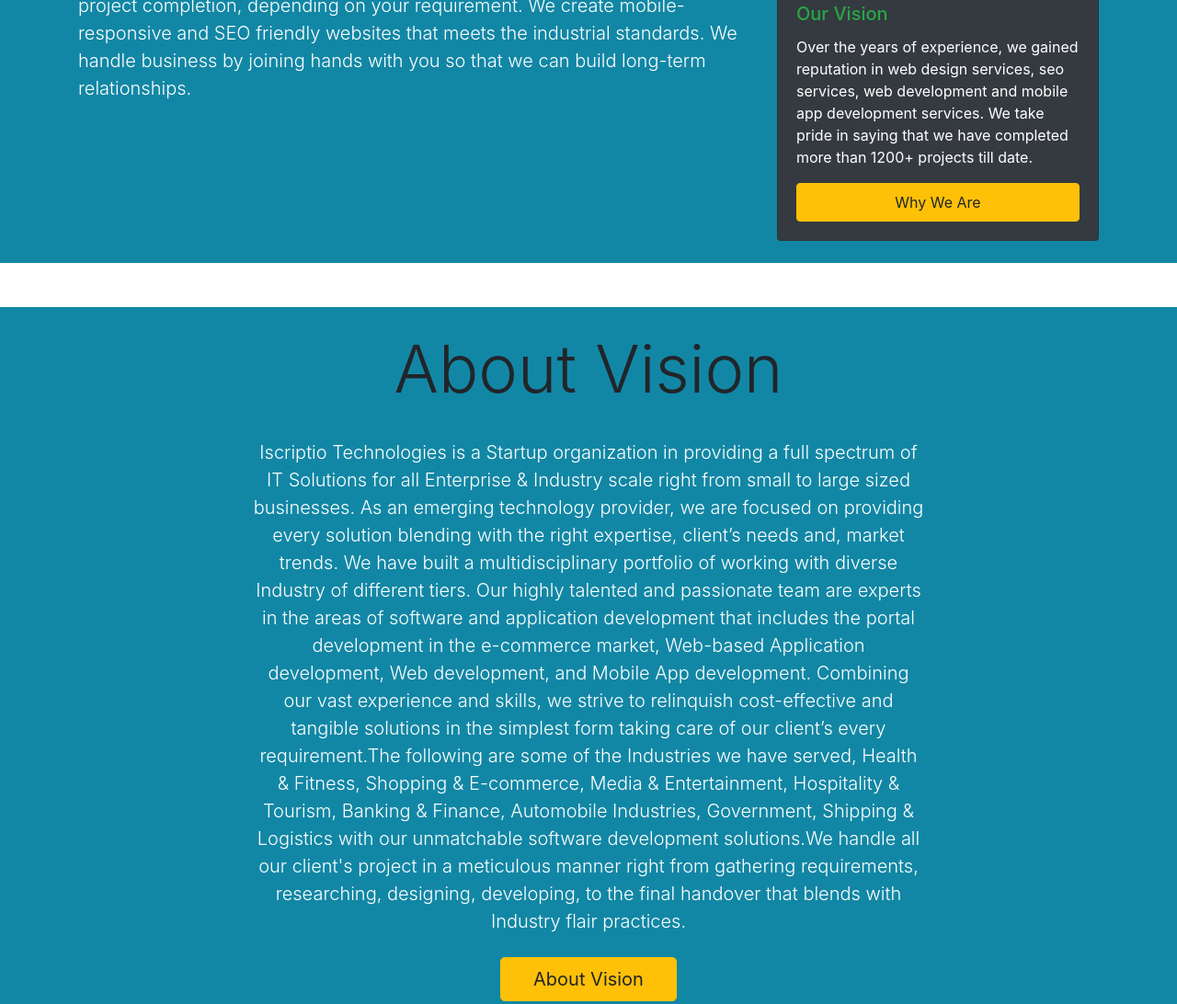
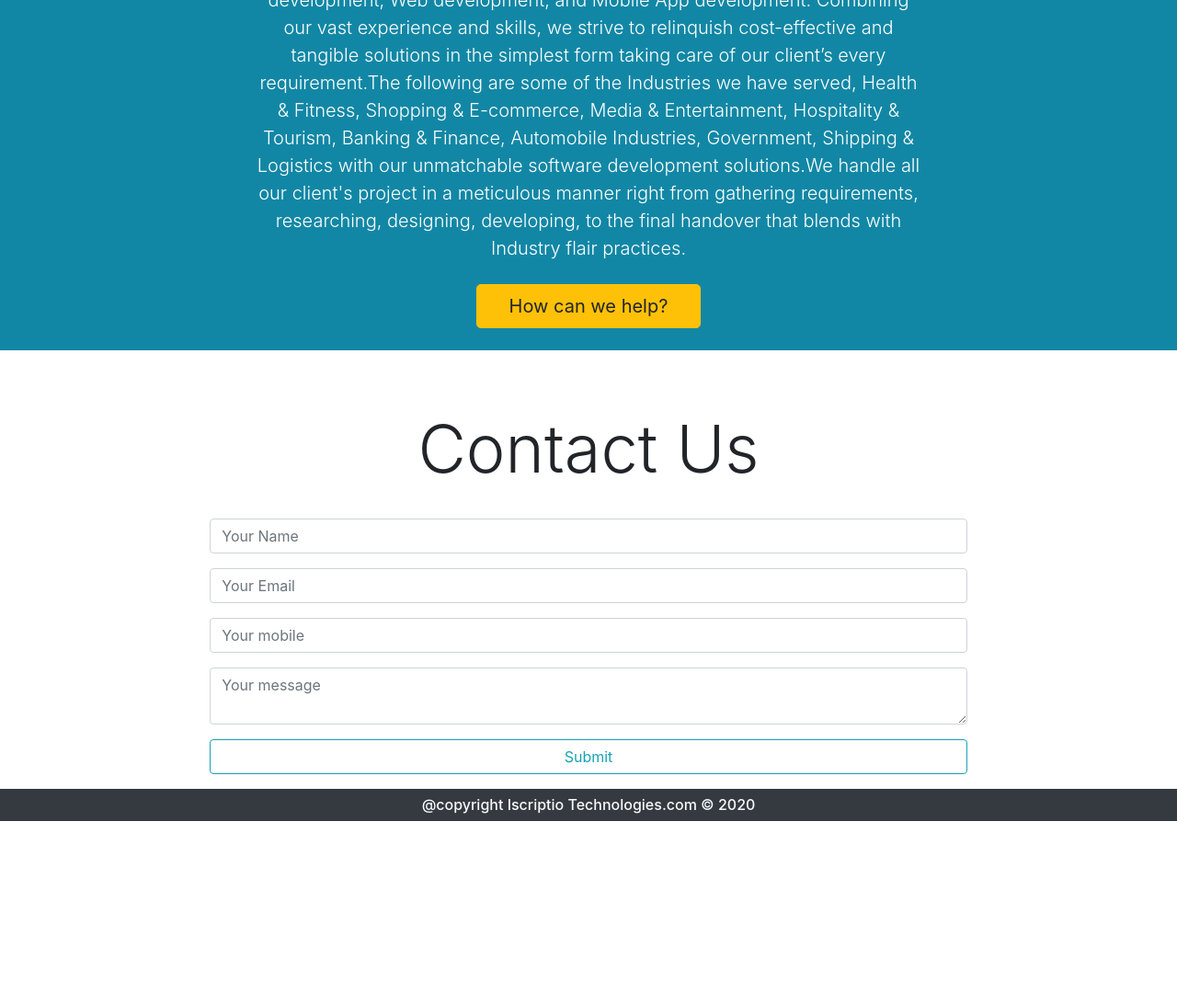
Before and after one commit to NafilaNafi/reactproductsapp, a Gatsby site: page /contact in a window 1280 px wide. Shown: the part 1324-2416 px from the top of the page at 92% size. After the commit the page ends 2217 px from the top, so only its background shows below. Built offline with nearby package versions, Linux system fonts and the light colour scheme; Gatsby itself is replaced by a stand-in of ours.

Commit message:
content changes

```diff
--- /dev/null
+++ b/src/components/Contact/contact.js
@@ -0,0 +1,51 @@
+import React from 'react'
+import Heading from '../Reuseable/Heading'
+
+export default function Contact() {
+    return (
+      <section className="py-3">
+        <Heading title="Contact Us" />
+        <div className="col-10 col-sm-8 mx-auto">
+                <form action="https://formspree.io/nafila@outlook.com" method="post">
+            <div className="form-group">
+              <input
+                type="text"
+                name="name"
+                id="name"
+                placeholder="Your Name"
+                className="form-control"
+              />
+            </div>
+            <div className="form-group">
+              <input
+                type="email"
+                name="email"
+                id="email"
+                placeholder="Your Email"
+                className="form-control"
+              />
+            </div>
+            <div className="form-group">
+              <input
+                type="text"
+                name="mobile"
+                id="mobile"
+                placeholder="Your mobile"
+                className="form-control"
+              />
+            </div>
+            <div className="form-group">
+              <textarea
+                type="text"
+                name="description"
+                id="description"
+                placeholder="Your message"
+                className="form-control"
+              />
+            </div>
+            <button type="submit" className="btn btn-outline-info btn-block">Submit</button>
+          </form>
+        </div>
+      </section>
+    )
+}
--- a/src/pages/contact.js
+++ b/src/pages/contact.js
@@ -5,28 +5,27 @@
 import SEO from "../components/seo"
 import HeroSection from "../components/Reuseable/HeroSection"
 import Infoblock from "../components/Reuseable/Infoblock"
-import Dualinfoblock from "../components/Reuseable/Dualinfoblock"
-import Teamservice from "../components/About/Teamservice"
+import Contact from "../components/Contact/contact"
 
-const AboutPage = ({ data }) => (
+const ContactPage = ({ data }) => (
     <Layout>
         <SEO title="Home" />
 
         <HeroSection
             img={data.img.childImageSharp.fluid}
-            title="About Iscriptio"
+            title="Contact Us"
             subtitle=""
             heroclass="about-background"
         />
-        <Dualinfoblock heading="Why We Are" />
-        <Infoblock heading="About Vision" />
-        <Teamservice />
+        <Infoblock heading="How can we help?" />
+        <Contact />
+
     </Layout>
 )
 
 export const query = graphql`
   {
-    img: file(relativePath: { eq: "about.png" }) {
+    img: file(relativePath: { eq: "contact.png" }) {
       childImageSharp {
         fluid {
           ...GatsbyImageSharpFluid_tracedSVG
@@ -36,4 +35,4 @@
   }
 `
 
-export default AboutPage
+export default ContactPage
```
Also changed, not shown: src/components/cart/ResponsiveCart.js (+48 -0 lines), src/images/contact.png (added).
